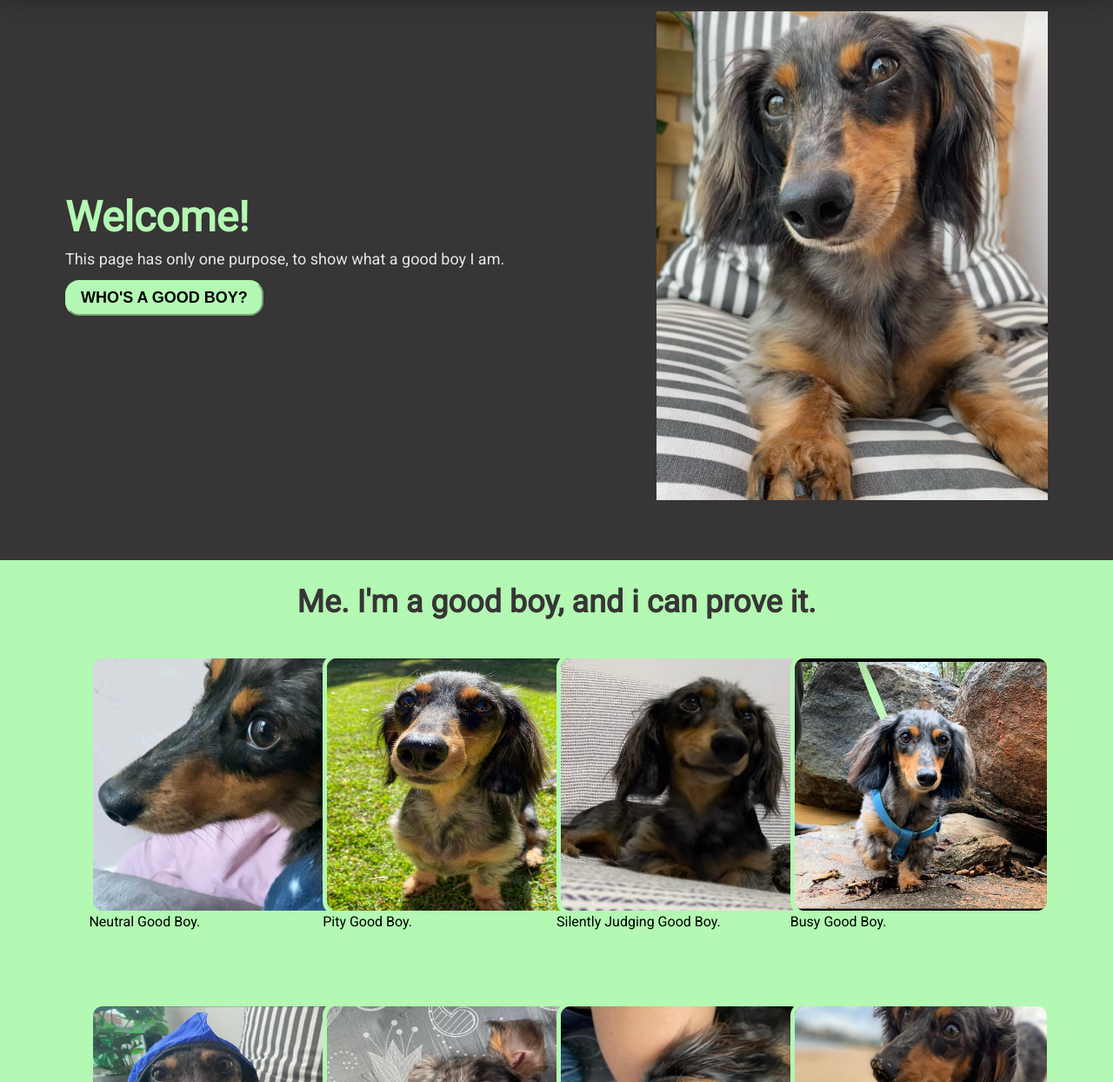
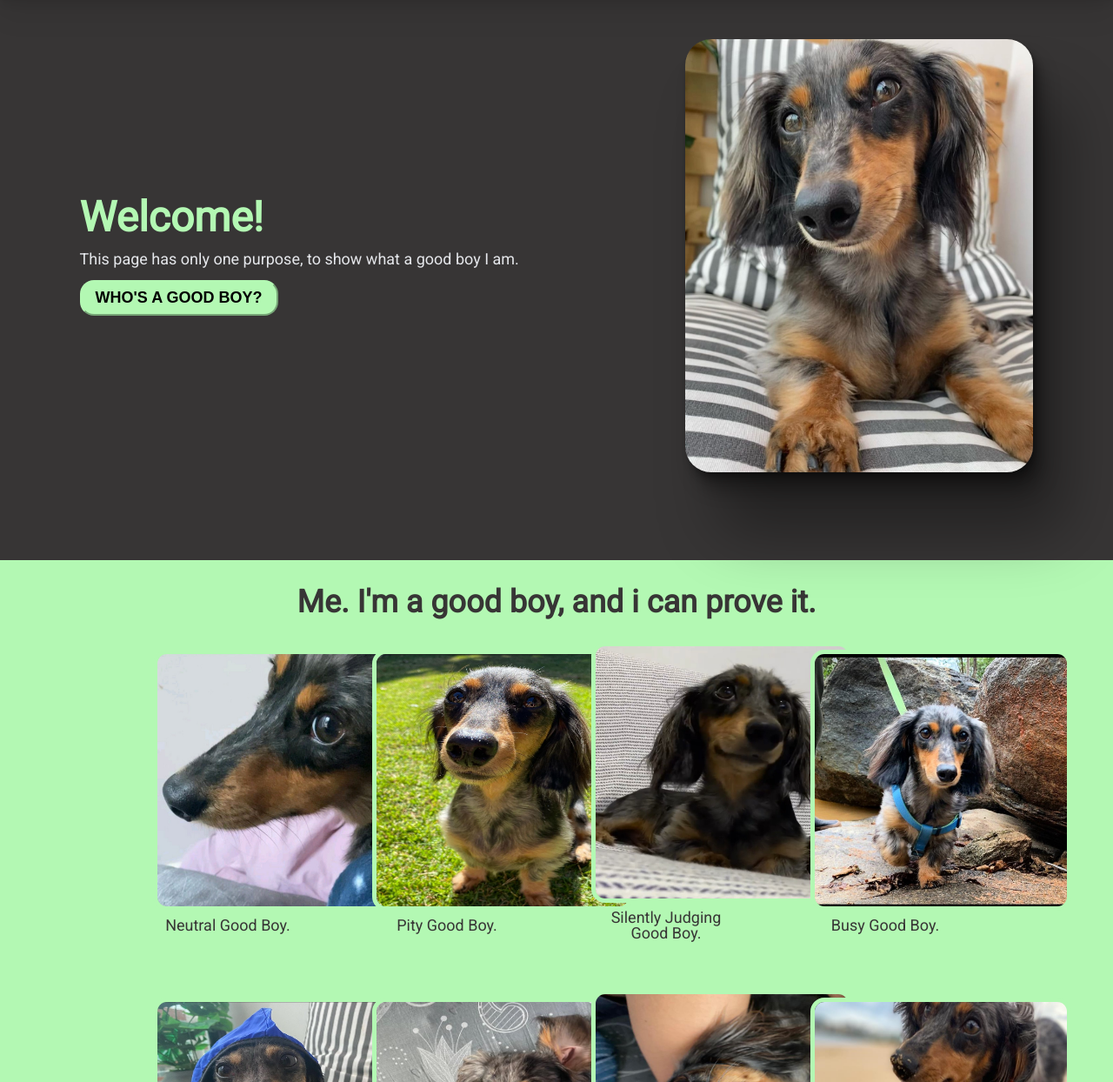
Before and after one commit to VitorMagnago/ulrich-doxie, a plain HTML site: page index.html in a window 1280 px wide. Shown: the part 56-1300 px from the top of the page at 87% size. Drawn offline with Linux system fonts and the light colour scheme.

Commit message:
feat: format photos grid and cards text

```diff
--- a/style.css
+++ b/style.css
@@ -4,9 +4,12 @@
   box-sizing: border-box;
 }
 
+html {
+  scroll-behavior: smooth;
+}
+
 body {
   font-family: "Roboto", sans-serif;
-  scroll-behavior: smooth;
 }
 
 .navbar {
@@ -84,8 +87,13 @@ body {
 }
 
 .title__hero {
-  width: 450px;
+  width: 400px;
   height: auto;
+  box-shadow: 1.7px 3.1px 3.1px rgba(0, 0, 0, 0.18),
+    4.8px 8.6px 8.5px rgba(0, 0, 0, 0.235),
+    11.5px 20.8px 20.5px rgba(0, 0, 0, 0.294),
+    38px 69px 68px rgba(0, 0, 0, 0.36);
+  border-radius: 30px;
 }
 
 #good-boy {
@@ -102,6 +110,7 @@ body {
   flex-wrap: wrap;
   justify-content: center;
   background: #b3f8b3;
+  padding-left: 80px;
 }
 
 .feed__card {
@@ -123,3 +132,11 @@ body {
 .feed__photo:hover {
   border: 5px solid #373535;
 }
+
+.feed__text {
+  font-size: 18px;
+  color: #373535;
+  text-align: center;
+  margin-right: 80px;
+  margin-top: 8px;
+}
```
